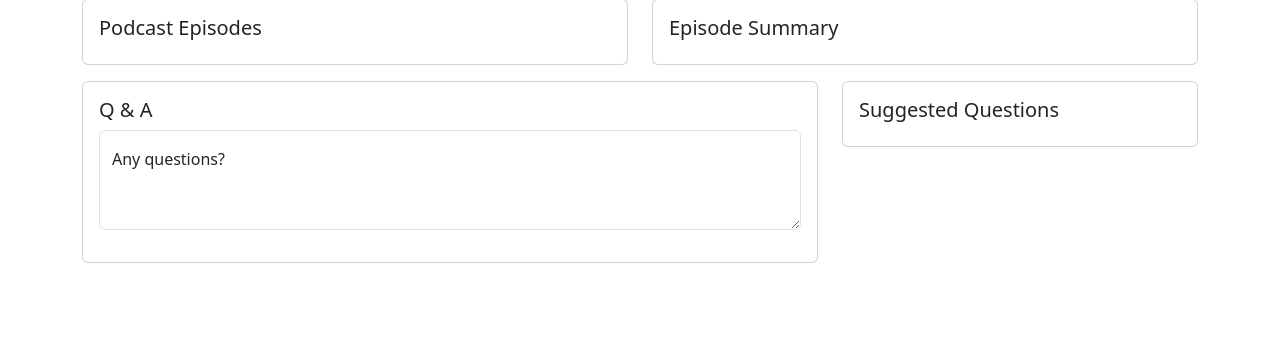
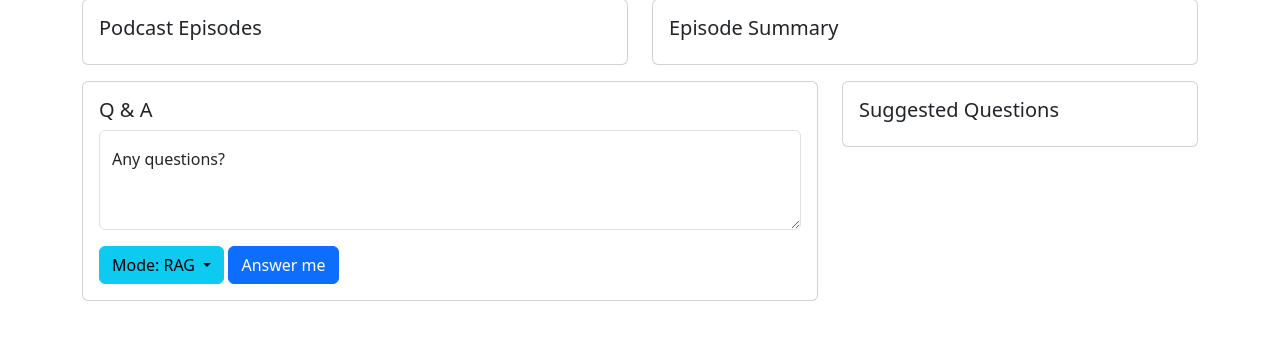
Before and after one commit to krishnakv/podserver, a Python web app: template templates/index.html in a window 1280 px wide. Shown: the part 85-431 px from the top of the page. Run offline with Jinja, Linux system fonts and the light colour scheme; the template is opened without the code that fills it, so the values that code supplies are empty.

Commit message:
ui changes to allow different modes to ask

```diff
--- a/static/js/site.js
+++ b/static/js/site.js
@@ -4,7 +4,7 @@
 // }
 
 document.addEventListener("DOMContentLoaded", function(event) {
-    fetch('./podcasts/1/episodes')
+    fetch('http://52.172.33.78:5000/podcasts/1/episodes')
         .then(response => response.json())
         .then(data => {
             let episodes = document.querySelector('#episodes');
@@ -13,6 +13,7 @@ document.addEventListener("DOMContentLoaded", function(event) {
                 a.href = "#";
                 a.classList.add('list-group-item', 'list-group-item-action');
                 a.innerText = `#${episode.id}: ${episode.title}`;
+                a.dataset.id = episode.id;
                 a.onclick = function(e) {
                     e.preventDefault();
                     document.querySelectorAll('#episodes a').forEach(node => {
@@ -22,7 +23,7 @@ document.addEventListener("DOMContentLoaded", function(event) {
                     });
                     a.classList.add('active');
                     a.ariaCurrent = 'true';
-                    fetch(`./podcasts/1/episodes/${episode.id}`)
+                    fetch(`http://52.172.33.78:5000/podcasts/1/episodes/${episode.id}`)
                         .then(response => response.json())
                         .then(data => {
                             document.querySelector('#episode-summary').innerText = data.summary;
@@ -37,14 +38,7 @@ document.addEventListener("DOMContentLoaded", function(event) {
                                 a_node.addEventListener('click', function(e) {
                                     e.preventDefault();
                                     document.querySelector('#question').innerText = q;
-                                    document.querySelector('#answer').innerText = '';
-                                    let evtSource = new EventSource(`./ask?q=${q}`);
-                                    evtSource.onmessage = (event) => {
-                                        document.querySelector('#answer').innerText += event.data;
-                                    };
-                                    evtSource.onerror = (error) => {
-                                        evtSource.close();
-                                    };
+                                    document.querySelector('#btnAnswerMe').click();
                                 });
                             });
                         });
@@ -52,5 +46,31 @@ document.addEventListener("DOMContentLoaded", function(event) {
                 episodes.appendChild(a);
             });
             episodes.firstElementChild.click();
+
+            let btnAnswerMe = document.querySelector('#btnAnswerMe');
+            btnAnswerMe.addEventListener('click', function(e) {
+                e.preventDefault();
+                document.querySelector('#answer').innerText = '';
+                let q = document.querySelector('#question').textContent;
+                let eid = document.querySelector("#episodes a.active").dataset.id;
+                console.log(eid);
+                type=document.querySelector('#ddType').dataset.type;
+                console.log(type);
+                let evtSource = new EventSource(`http://52.172.33.78:5000/ask?q=${q}&eid=${eid}&type=${type}`);
+                evtSource.onmessage = (event) => {
+                    document.querySelector('#answer').innerText += event.data;
+                };
+                evtSource.onerror = (error) => {
+                    evtSource.close();
+                };
+            });
+
+            document.querySelectorAll(".dropdown-menu li a").forEach(li => {
+                li.addEventListener('click', function(e) {
+                    document.querySelector('#ddType').innerText = 'Mode: ' + e.target.innerText;
+                    console.log(e.target.dataset.value);
+                    document.querySelector('#ddType').dataset.type = e.target.dataset.value;
+                });
+            });
         });
 });
--- a/templates/index.html
+++ b/templates/index.html
@@ -53,6 +53,17 @@
                       <div class="form-floating">
                         <textarea class="form-control mb-3" placeholder="Leave a comment here" id="question" style="height: 100px"></textarea>
                         <label for="question">Any questions?</label>
+                        <div class="btn-group">
+                            <button id="ddType" type="button" class="btn btn-info dropdown-toggle" data-bs-toggle="dropdown" aria-expanded="false" data-type="rag">
+                            Mode: RAG
+                            </button>
+                            <ul class="dropdown-menu">
+                                <li><a class="dropdown-item" href="#" data-value="rag">RAG</a></li>
+                                <li><a class="dropdown-item" href="#" data-value="fulltext">Full Text</a></li>
+                                <li><a class="dropdown-item" href="#" data-value="norag">No Context</a></li>
+                            </ul>
+                        </div>
+                        <button id="btnAnswerMe" type="button" class="btn btn-primary">Answer me</button>
                         <div id="answer"></div>
                       </div>
                     </div>
```
